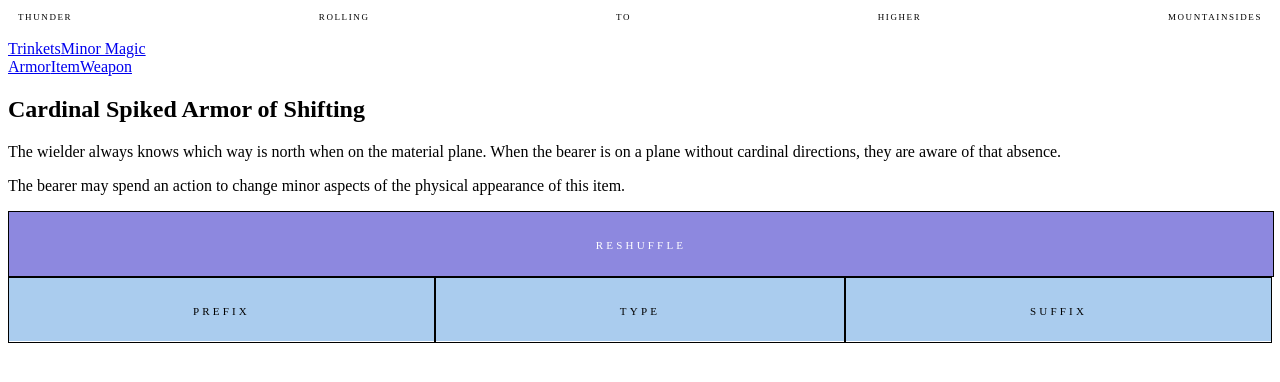
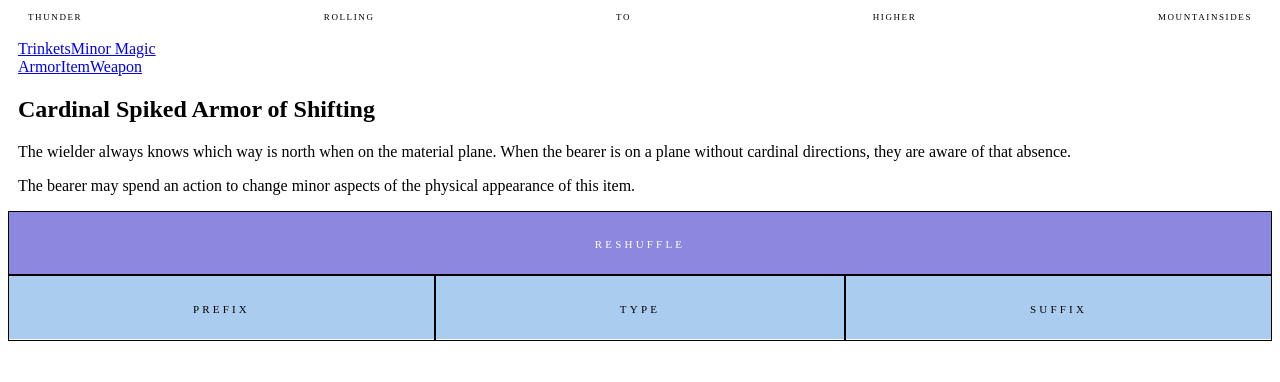
Before and after one commit to worc/koma-kulshan, a React app: page /minor-magic/armor in a window 1280 px wide. Shown: the top 382 px of the page. Built offline with nearby package versions, Linux system fonts and the light colour scheme; the HTML template or start-up script is replaced by a standard one.

Commit message:
add side edge padding for legibility, negate it for the shuffle buttons

```diff
--- a/shared/App.js
+++ b/shared/App.js
@@ -12,7 +12,7 @@ class App extends React.Component{
                 display: 'flex',
                 flexFlow: 'column nowrap',
                 height: '100%',
-                padding: '0px'
+                padding: '0 10px'
             }}>
                 <Header />
                 <Sidebar />
--- a/shared/minor-magic/MinorMagicItemWithShuffle.js
+++ b/shared/minor-magic/MinorMagicItemWithShuffle.js
@@ -79,7 +79,8 @@ export default class MinorMagicItemWithShuffle extends React.Component {
     }
 
     render() {
-        let buttonHeight = {
+        let buttonCommonStyle = {
+            boxSizing: 'border-box',
             height: '4rem'
         };
 
@@ -103,12 +104,19 @@ export default class MinorMagicItemWithShuffle extends React.Component {
                     secondDescription={ this.state.secondProperty.description }
                 />
                 <div
-                    style={{ display: 'flex', flex: '0 0 auto', flexFlow: 'row wrap', fontVariantCaps: 'all-small-caps', letterSpacing: '0.2rem'}}
+                    style={{
+                        display: 'flex',
+                        flex: '0 0 auto',
+                        flexFlow: 'row wrap',
+                        fontVariantCaps: 'all-small-caps',
+                        letterSpacing: '0.2rem',
+                        margin: '0 -10px'
+                    }}
                     onClick={ this.reshuffleHandler.bind(this) }
                 >
                     <div style={{
                         border: '1px solid black',
-                        ...buttonHeight,
+                        ...buttonCommonStyle,
                         display: 'flex',
                         alignItems: 'center',
                         backgroundColor: '#8d88df',
@@ -121,7 +129,7 @@ export default class MinorMagicItemWithShuffle extends React.Component {
                     <div
                         style={{
                             alignItems: 'center',
-                            ...buttonHeight,
+                            ...buttonCommonStyle,
                             backgroundColor: '#ace',
                             display: 'flex',
                             flex: '1 0 100%',
```
